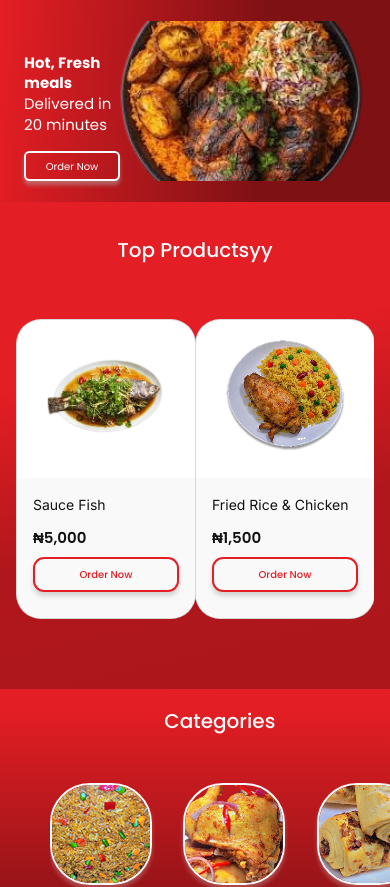
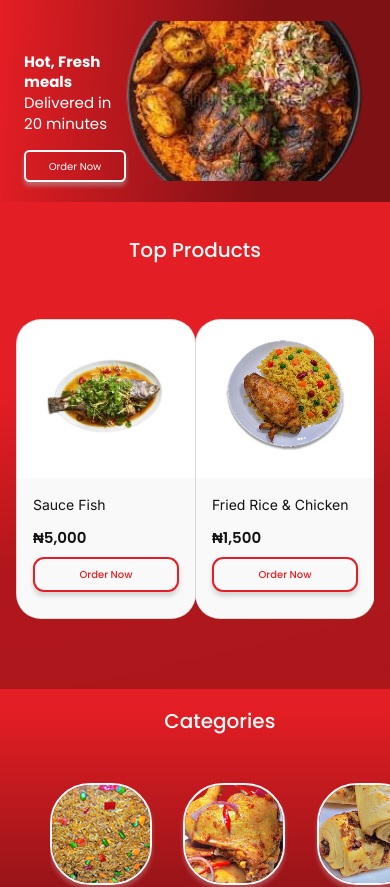
Before and after one commit to Havilah-Hills03/lescy-romeo-fast-food, a Next.js app: page / in a window 390 px wide. Shown: the top 887 px of the page. Built offline with nearby package versions, Linux system fonts and the light colour scheme.

Commit message:
updated the card width and height

```diff
--- a/app/Hero-page-sections/Top-Product.tsx
+++ b/app/Hero-page-sections/Top-Product.tsx
@@ -71,7 +71,7 @@ const TopProduct: React.FC = () => {
 
  >
   <h1 className="h1 text-center pt-12 font-medium text-[20px] lg:text-[35px] md:text-[35px]"
-  >Top Productsyy</h1>
+  >Top Products</h1>
      <div
       className=" max-w-4xl lg:max-w-8xl  md:max-w-7xl  flex justify-center items-center h-[52vh] lg:h-screen px-1"
 
--- a/app/globals.css
+++ b/app/globals.css
@@ -63,8 +63,8 @@ nav li {
 
 @media (max-width: 578px) {
   button{
-    width: 96px;
-    height: 30px;
+    width: 102px;
+    height: 32px;
     font-size:10px ;
 
   }
@@ -94,7 +94,10 @@ nav li {
    padding-right: 2px;
   }
     .topProduct {
-   padding-left: 24px;
-   padding-right: 24px;
+   padding-left: 2px;
+   padding-right: 2px;
+  }
+  .h1{
+    margin-bottom: 30px;
   }
 }
```
